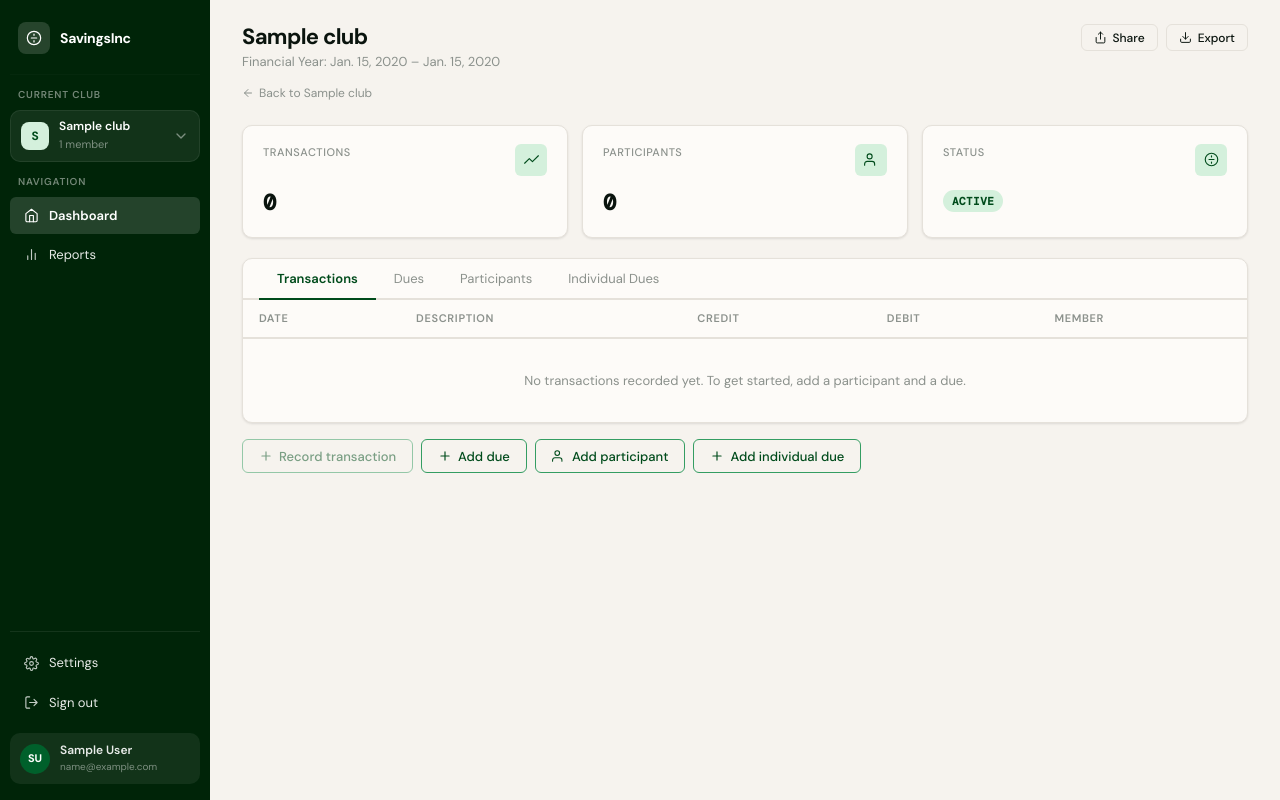
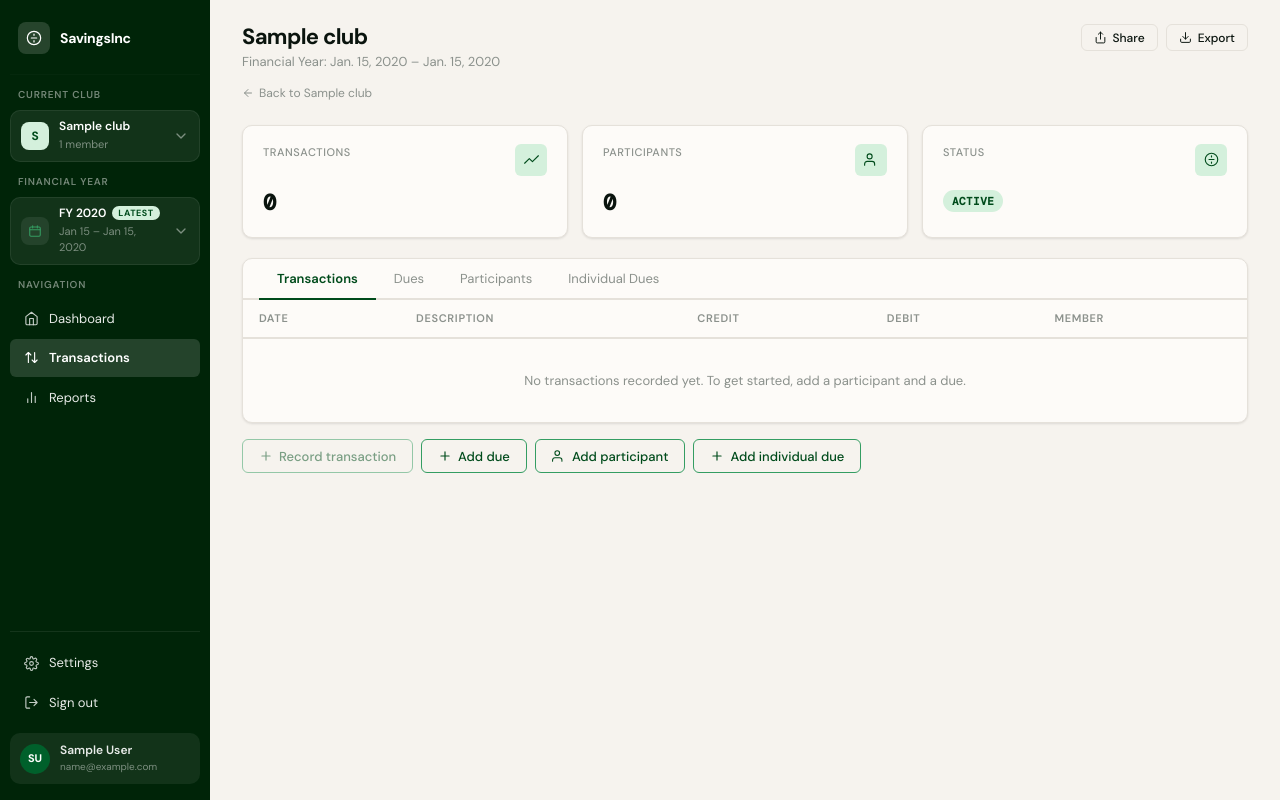
Before and after one commit to arthurarty/investment_club, a Django app: page /1/financial-year/1/ in a window 1280 px wide. Run offline with Django 5.2, Linux system fonts and the light colour scheme; a user stored in the database is signed in; tables that the repository leaves empty hold one stand-in row (values such as "Sample post").

Commit message:
Add transactions button to side bar (#82)

```diff
--- a/clubs/context_processors.py
+++ b/clubs/context_processors.py
@@ -26,8 +26,20 @@ def current_club(request):
     sidebar_current_club = user_clubs.filter(id=club_id).first()
     if sidebar_current_club is None:
         return {}
+    financial_years = list(
+        sidebar_current_club.financial_years.order_by("-start_date", "-id")[:10]
+    )
+    latest_financial_year = financial_years[0] if financial_years else None
+    financial_year_id = match.kwargs.get("financial_year_id")
+    sidebar_current_financial_year = next(
+        (fy for fy in financial_years if fy.id == financial_year_id),
+        latest_financial_year,
+    )
     return {
         "sidebar_current_club": sidebar_current_club,
         "sidebar_current_club_member_count": sidebar_current_club.members.count(),
         "sidebar_clubs": user_clubs[:10],
+        "sidebar_financial_years": financial_years,
+        "sidebar_latest_financial_year": latest_financial_year,
+        "sidebar_current_financial_year": sidebar_current_financial_year,
     }
--- a/static/css/savingsinc.css
+++ b/static/css/savingsinc.css
@@ -227,6 +227,28 @@ body {
   border-radius: 0 0 var(--si-radius-sm) var(--si-radius-sm);
   padding-top: 9px;
   color: rgba(255,255,255,0.55);
+}
+
+.si-switch-fy .si-switch-icon { background: rgba(255,255,255,0.08); color: var(--si-green-400); }
+
+.si-fy-tag {
+  margin-left: 6px;
+  padding: 1px 6px;
+  border-radius: 999px;
+  background: var(--si-green-100);
+  color: var(--si-green-700);
+  font-size: 9px;
+  font-weight: 700;
+  letter-spacing: 0.06em;
+  text-transform: uppercase;
+  vertical-align: 1px;
+}
+
+.si-switch-opt-dates {
+  display: block;
+  color: rgba(255,255,255,0.45);
+  font-size: 10.5px;
+  font-weight: 400;
 }
 
 .si-sidebar-nav {
--- a/templates/clubs/dashboard_base.html
+++ b/templates/clubs/dashboard_base.html
@@ -147,6 +147,57 @@
                         </div>
                     </div>
                 {% endif %}
+                {% if sidebar_current_club and sidebar_current_financial_year %}
+                    <div class="si-switch si-switch-fy">
+                        <span class="si-nav-section-label">Financial year</span>
+                        <button class="si-switch-btn"
+                                type="button"
+                                aria-haspopup="true"
+                                aria-expanded="false">
+                            <span class="si-switch-badge si-switch-icon">
+                                <svg width="14"
+                                     height="14"
+                                     viewBox="0 0 24 24"
+                                     fill="none"
+                                     stroke="currentColor"
+                                     stroke-width="1.8"
+                                     stroke-linecap="round"
+                                     stroke-linejoin="round">
+                                    <rect x="3" y="5" width="18" height="16" rx="2" />
+                                    <path d="M3 10h18M8 3v4M16 3v4" />
+                                </svg>
+                            </span>
+                            <span class="si-switch-meta">
+                                <span class="si-switch-name">FY {{ sidebar_current_financial_year.start_date.year }}{% if sidebar_current_financial_year == sidebar_latest_financial_year %}<span class="si-fy-tag">Latest</span>{% endif %}</span>
+                                <span class="si-switch-sub">{{ sidebar_current_financial_year.start_date|date:"M j" }} – {{ sidebar_current_financial_year.end_date|date:"M j, Y" }}</span>
+                            </span>
+                            <svg width="16"
+                                 height="16"
+                                 viewBox="0 0 24 24"
+                                 fill="none"
+                                 stroke="currentColor"
+                                 stroke-width="2"
+                                 stroke-linecap="round"
+                                 stroke-linejoin="round">
+                                <path d="M6 9l6 6 6-6" />
+                            </svg>
+                        </button>
+                        <div class="si-switch-menu" role="menu">
+                            {% for fy in sidebar_financial_years %}
+                                <a class="si-switch-opt {% if fy.id == sidebar_current_financial_year.id %}current{% endif %}"
+                                   href="{% url 'clubs:financial-year-detail' sidebar_current_club.id fy.id %}"
+                                   role="menuitem">
+                                    <span class="si-switch-opt-name">FY {{ fy.start_date.year }}
+                                        <span class="si-switch-opt-dates">{{ fy.start_date|date:"M j" }} – {{ fy.end_date|date:"M j, Y" }}</span>
+                                    </span>
+                                    {% if fy.id == sidebar_current_financial_year.id %}<span class="si-switch-check">✓</span>{% endif %}
+                                </a>
+                            {% endfor %}
+                            <a class="si-switch-opt si-switch-opt-all"
+                               href="{% url 'clubs:financial-year' sidebar_current_club.id %}">View all financial years</a>
+                        </div>
+                    </div>
+                {% endif %}
                 <nav class="si-sidebar-nav">
                     <span class="si-nav-section-label">Navigation</span>
                     <div class="si-nav-items">
@@ -165,6 +216,23 @@
                             </svg>
                             Dashboard
                         </a>
+                        {% if sidebar_current_club and sidebar_current_financial_year %}
+                            <a href="{% url 'clubs:financial-year-detail' sidebar_current_club.id sidebar_current_financial_year.id %}"
+                               class="si-nav-item {% block nav_transactions_active %}{% endblock %}"
+                               title="Transactions for FY {{ sidebar_current_financial_year.start_date.year }}">
+                                <svg width="15"
+                                     height="15"
+                                     viewBox="0 0 24 24"
+                                     fill="none"
+                                     stroke="currentColor"
+                                     stroke-width="1.8"
+                                     stroke-linecap="round"
+                                     stroke-linejoin="round">
+                                    <path d="M7 4v16M3 8l4-4 4 4M17 20V4M13 16l4 4 4-4" />
+                                </svg>
+                                Transactions
+                            </a>
+                        {% endif %}
                         <a href="{% block reports_url %}#{% endblock %}"
                            class="si-nav-item {% block nav_reports_active %}{% endblock %}">
                             <svg width="15"
@@ -241,21 +309,27 @@ document.addEventListener('DOMContentLoaded', function() {
   });
 });
         </script>
-        <!-- SavingsInc club switcher -->
+        <!-- SavingsInc sidebar switchers -->
         <script>
 document.addEventListener('DOMContentLoaded', function() {
-  var wrap = document.querySelector('.si-switch');
-  if (!wrap) return;
-  var btn = wrap.querySelector('.si-switch-btn');
-  btn.addEventListener('click', function(e) {
-    e.stopPropagation();
-    btn.setAttribute('aria-expanded', wrap.classList.toggle('open'));
+  var wraps = document.querySelectorAll('.si-switch');
+  function closeAll(except) {
+    wraps.forEach(function(w) {
+      if (w === except) return;
+      w.classList.remove('open');
+      w.querySelector('.si-switch-btn').setAttribute('aria-expanded', 'false');
+    });
+  }
+  wraps.forEach(function(wrap) {
+    var btn = wrap.querySelector('.si-switch-btn');
+    btn.addEventListener('click', function(e) {
+      e.stopPropagation();
+      closeAll(wrap);
+      btn.setAttribute('aria-expanded', wrap.classList.toggle('open'));
+    });
   });
   document.addEventListener('click', function(e) {
-    if (!wrap.contains(e.target)) {
-      wrap.classList.remove('open');
-      btn.setAttribute('aria-expanded', 'false');
-    }
+    if (!e.target.closest('.si-switch')) closeAll(null);
   });
 });
         </script>
--- a/templates/clubs/financial_year_detail.html
+++ b/templates/clubs/financial_year_detail.html
@@ -1,7 +1,7 @@
 {% extends "clubs/dashboard_base.html" %}
 {% load static %}
 {% block page_title %}{{ club.name }} — Financial Year — SavingsInc{% endblock %}
-{% block nav_dashboard_active %}active{% endblock %}
+{% block nav_transactions_active %}active{% endblock %}
 {% block reports_url %}
     {% url 'clubs:financial-year-report-list' %}
 {% endblock %}
```
Also changed, not shown: clubs/tests/test_context_processors.py (+32 -1 lines).
